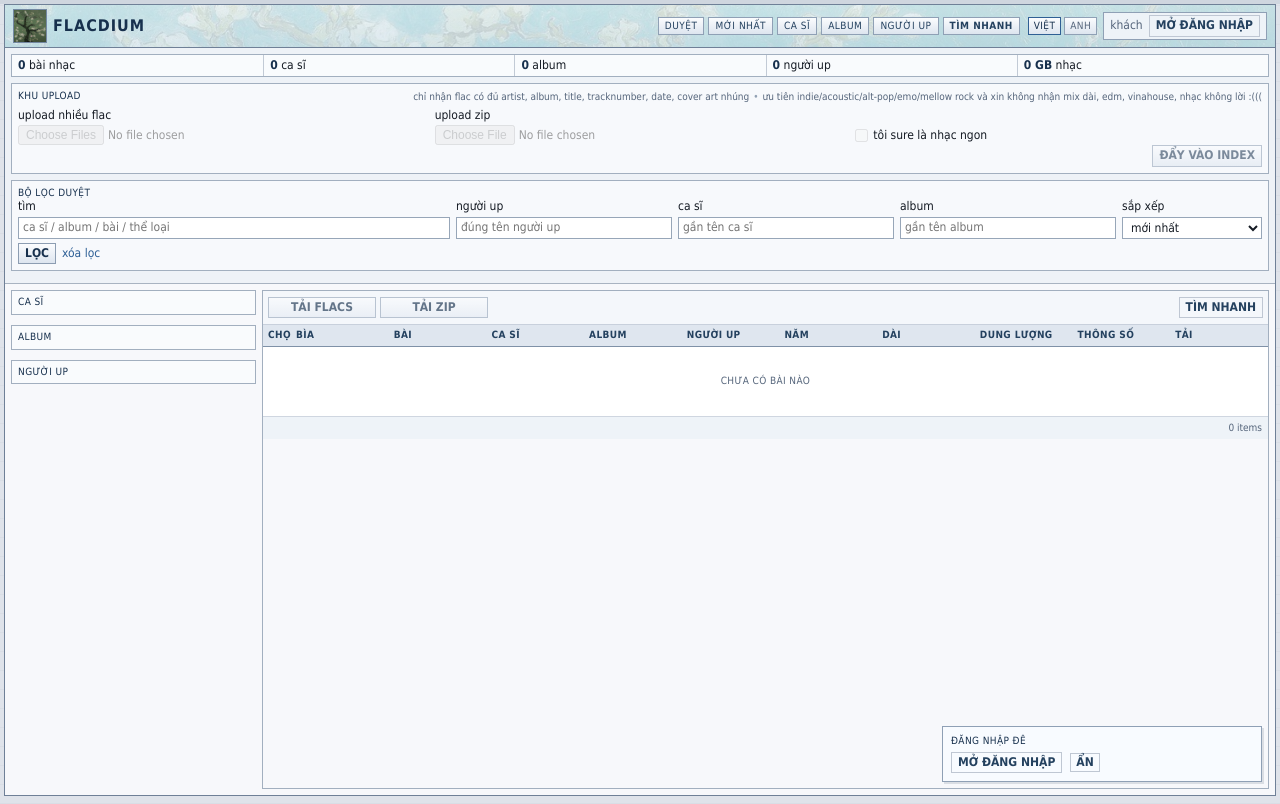
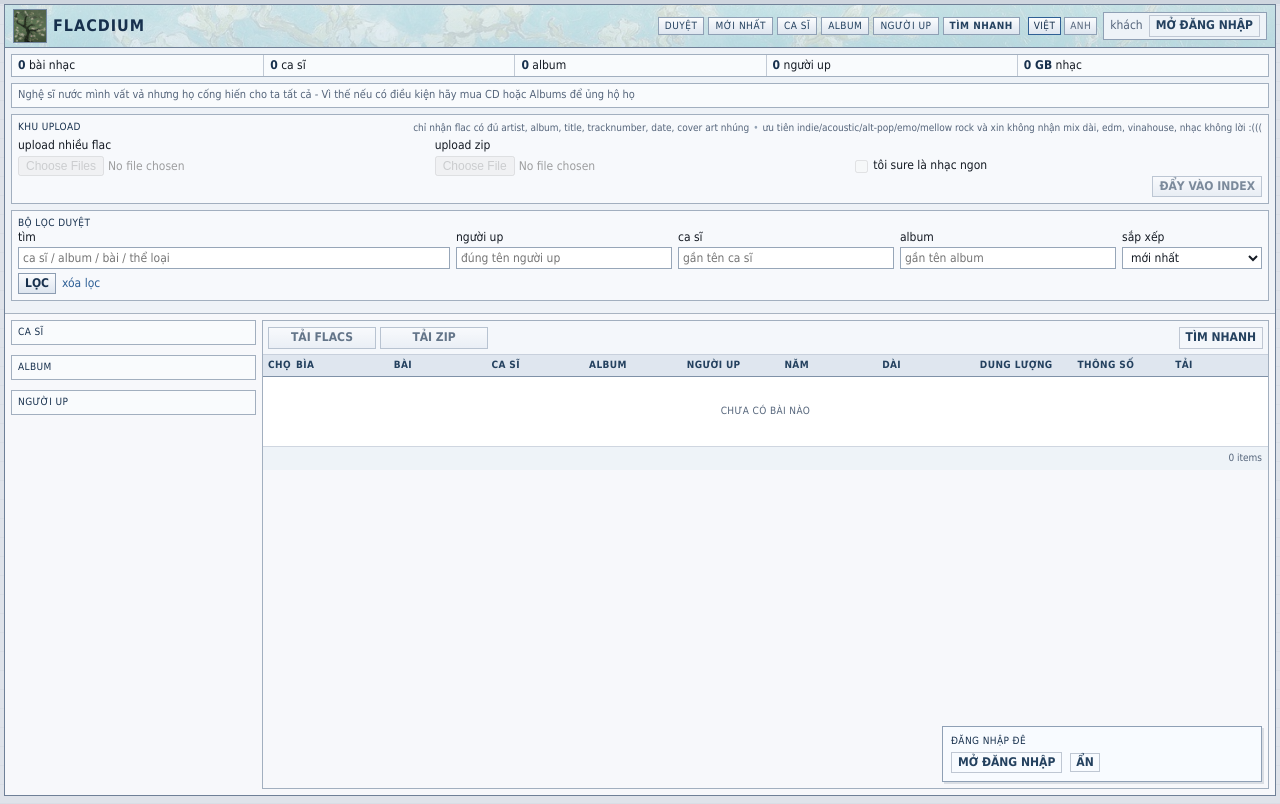
Before and after one commit to endermeme/Flacdium, a FastAPI app: page / in a window 1280 px wide. Run offline with FastAPI, Linux system fonts and the light colour scheme; data that the repository does not hold is empty; some libraries are stand-ins or nearby versions.

Commit message:
nghe si nuoc minh vat va
Signed-off-by: Bình Tagilla <91008703+endermeme@users.noreply.github.com>

```diff
--- a/Flacdium/app/static/styles.css
+++ b/Flacdium/app/static/styles.css
@@ -660,6 +660,16 @@ button {
   white-space: nowrap;
 }
 
+.support-note {
+  margin-bottom: 6px;
+  padding: 4px 6px;
+  border: 1px solid #a2afbf;
+  background: #f9fbfd;
+  color: var(--muted);
+  font-size: 11px;
+  line-height: 1.3;
+}
+
 .upload-panel,
 .filter-panel,
 .side-panel,
--- a/Flacdium/app/templates/index.html
+++ b/Flacdium/app/templates/index.html
@@ -214,6 +214,9 @@
         <span><strong>{{ summary["albums"] }}</strong> {{ t["stats_albums"] }}</span>
         <span><strong>{{ summary["uploaders"] }}</strong> {{ t["stats_uploaders"] }}</span>
         <span><strong>{{ summary["music_size_label"] }}</strong> {{ t["stats_music_size"] }}</span>
+      </div>
+      <div class="support-note">
+        Nghệ sĩ nước mình vất vả nhưng họ cống hiến cho ta tất cả - Vì thế nếu có điều kiện hãy mua CD hoặc Albums để ủng hộ họ
       </div>
 
     <form
```
